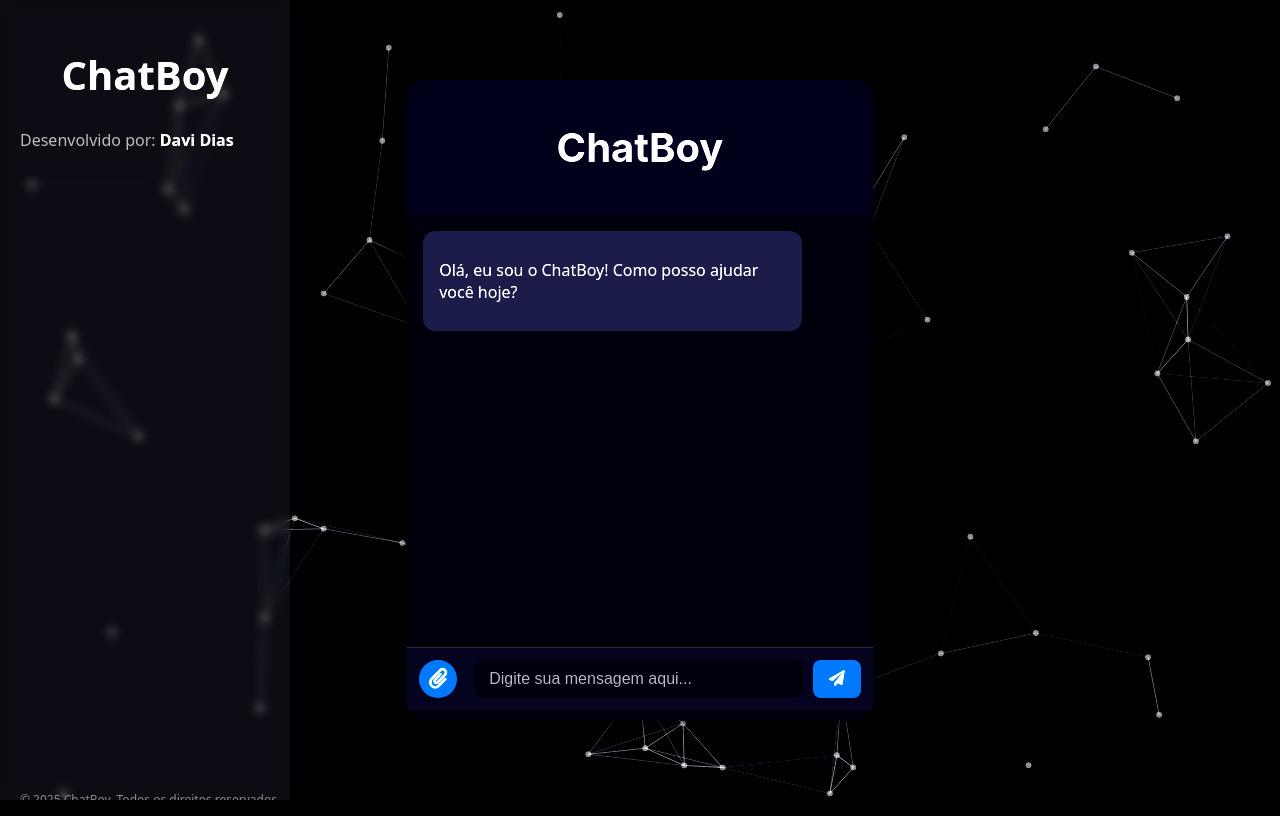
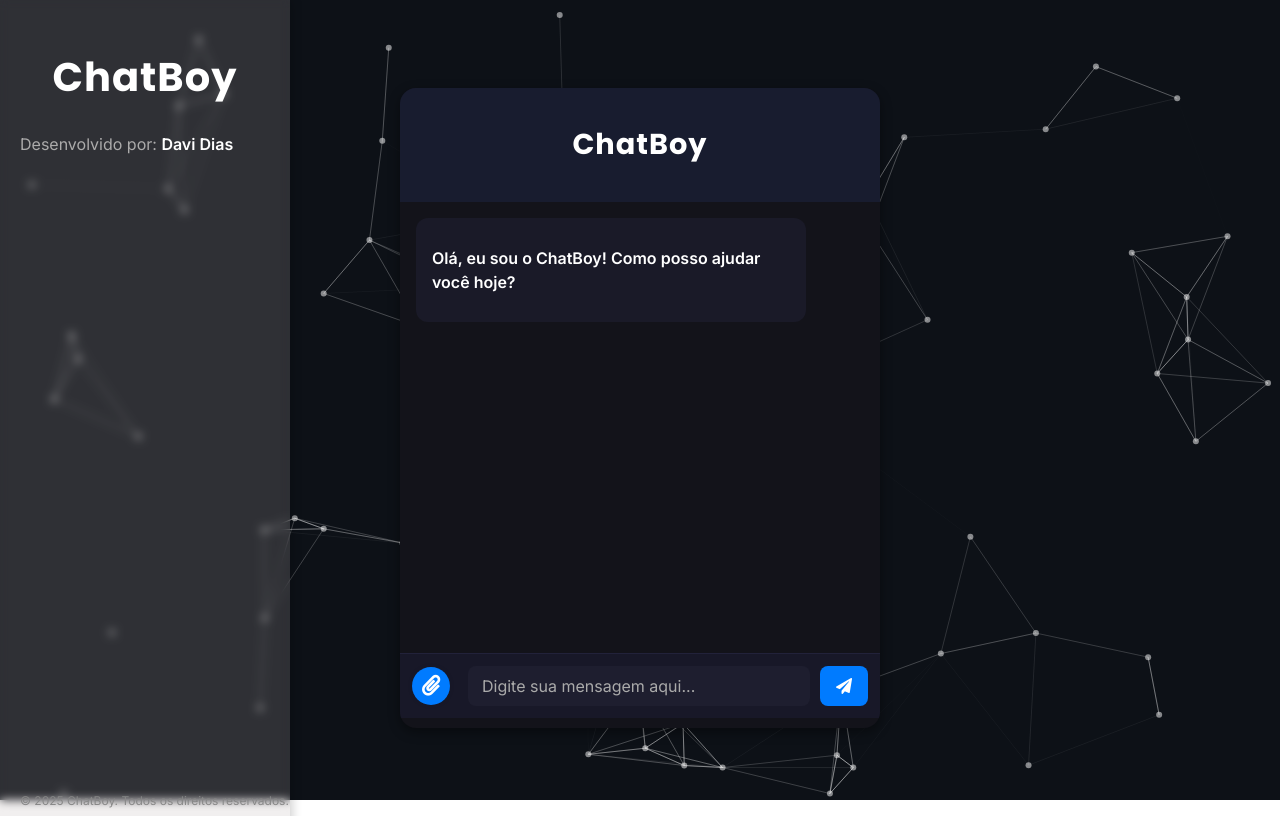
Before and after one commit to davipy-LAB/Chat_boy, a Flask app: page / in a window 1280 px wide. Run offline with Flask 3, Linux system fonts and the light colour scheme; some libraries are stand-ins or nearby versions; some web fonts are replaced.

Commit message:
CHATBOY (1.6.7) GREAT FIXES

```diff
--- a/AI_Chatboy/app.py
+++ b/AI_Chatboy/app.py
@@ -167,7 +167,7 @@
     "te odeio": ["Sinto muito se te decepcionei. O que posso fazer para melhorar?", "Estou aqui para ajudar, não para causar raiva."],
     "oi": ["Olá! Como posso te ajudar?", "Oi! Tudo bem?"],
     "como voce esta": ["Estou bem, obrigado! E você?", "Estou ótimo! 😊"],
-    "qual e seu nome": ["Meu nome é ChatGuy!", "Sou o ChatGuy, seu assistente virtual!"],
+    "qual e seu nome": ["Meu nome é ChatBoy!", "Sou o ChatBoy, seu assistente virtual!"],
     "adeus": ["Até logo!", "Tchau! Volte sempre!"],
     "qual e sua idade": ["Eu nasci em 2025, ainda estou crescendo!", "Tenho poucos meses de vida digital!"],
     "qual e sua comida favorita": ["Adoro pizza!", "Minha comida favorita é pizza!"],
@@ -443,7 +443,6 @@
         "q": query,
         "num": 5,
         "hl": "pt",
-        # "dateRestrict": "y1"
     }
 
     try:
@@ -453,86 +452,23 @@
 
         items = search_results.get("items")
         if items:
-            best_match_info = None
-            earliest_future_date = None
+            markdown_results = []
+            for i, item in enumerate(items, 1):
+                title = item.get("title", "Sem título")
+                link = item.get("link", "#")
+                snippet = item.get("snippet", "")
+                markdown_results.append(
+                    f"**{i}. [{title}]({link})**\n> {snippet}"
+                )
+            markdown_response = (
+                f"🔎 **Resultados para:** `{query}`\n\n"
+                + "\n\n".join(markdown_results)
+                + "\n\nSe quiser mais detalhes, clique nos títulos acima. 😊"
+            )
+            return {"response": markdown_response, "action": "none"}
 
-            # Usar o fuso horário de São Paulo para consistência
-            tz_br = pytz.timezone('America/Sao_Paulo')
-            current_date_br = datetime.now(tz_br).replace(hour=0, minute=0, second=0, microsecond=0)
-
-            for item in items:
-                title = item.get("title", "")
-                snippet = item.get("snippet", "")
-                link = item.get("link", "")
-
-                match_data_completa = re.search(r'(\d{1,2}) de (janeiro|fevereiro|março|abril|maio|junho|julho|agosto|setembro|outubro|novembro|dezembro) de (\d{4})', snippet, re.IGNORECASE)
-                match_mes_ano = re.search(r'(janeiro|fevereiro|março|abril|maio|junho|julho|agosto|setembro|outubro|novembro|dezembro)\s*(?:de)?\s*(\d{4})', snippet, re.IGNORECASE)
-                match_ano = re.search(r'\b(20[2-3][0-9])\b', snippet)
-
-                found_date_str = None
-                parsed_date = None
-
-                meses = {
-                    'janeiro':1, 'fevereiro':2, 'março':3, 'abril':4, 'maio':5, 'junho':6,
-                    'julho':7, 'agosto':8, 'setembro':9, 'outubro':10, 'novembro':11, 'dezembro':12
-                }
-
-                if match_data_completa:
-                    day = int(match_data_completa.group(1))
-                    month_name = match_data_completa.group(2)
-                    year = int(match_data_completa.group(3))
-                    try:
-                        naive_date = datetime(year, meses.get(month_name.lower(), 1), day)
-                        parsed_date = tz_br.localize(naive_date)
-                        found_date_str = match_data_completa.group(0)
-                    except ValueError:
-                        pass
-                elif match_mes_ano:
-                    month_name = match_mes_ano.group(1)
-                    year = int(match_mes_ano.group(2))
-                    naive_date = datetime(year, meses.get(month_name.lower(), 1), 1)
-                    parsed_date = tz_br.localize(naive_date)
-                    found_date_str = match_mes_ano.group(0)
-                elif match_ano:
-                    year = int(match_ano.group(1))
-                    naive_date = datetime(year, 1, 1)
-                    parsed_date = tz_br.localize(naive_date)
-                    found_date_str = match_ano.group(0)
-
-                # Comparar com a data atual no fuso horário correto
-                if parsed_date and parsed_date.replace(hour=0, minute=0, second=0, microsecond=0) >= current_date_br:
-                    if earliest_future_date is None or parsed_date < earliest_future_date:
-                        earliest_future_date = parsed_date
-                        best_match_info = {
-                            "title": title,
-                            "snippet": snippet,
-                            "link": link,
-                            "date_str": found_date_str,
-                            "parsed_date": parsed_date
-                        }
-
-            if best_match_info:
-                clean_query_for_response = query.replace('que ano lança o ', '').replace('data de lançamento ', '').strip()
-
-                # Formata a data para a resposta de forma mais legível
-                if best_match_info['parsed_date'].day != 1 or best_match_info['parsed_date'].month != 1:
-                    formatted_date_response = best_match_info['parsed_date'].strftime("%d de %B de %Y")
-                elif best_match_info['parsed_date'].month != 1:
-                    formatted_date_response = best_match_info['parsed_date'].strftime("%B de %Y")
-                else:
-                    formatted_date_response = best_match_info['parsed_date'].strftime("%Y")
-
-                return {"response": (f"Pelo que encontrei, a previsão de lançamento para '{clean_query_for_response}' é em **{formatted_date_response}**. "
-                                     f"Mais detalhes: {best_match_info['link']}"), "action": "none"}
-
-            if items:
-                first_relevant_snippet = items[0].get('snippet', '')
-                first_relevant_title = items[0].get('title', '')
-                first_relevant_link = items[0].get('link', '')
-                return {"response": (f"Não encontrei uma data de lançamento exata ou futura imediata, mas achei isto: "
-                                     f"'{first_relevant_snippet}' (Fonte: {first_relevant_title}). Veja mais: {first_relevant_link}"), "action": "none"}
-            else:
-                return {"response": "Não encontrei resultados para a sua pesquisa na web no momento.", "action": "none"}
+        else:
+            return {"response": "Não encontrei resultados para a sua pesquisa na web no momento.", "action": "none"}
 
     except requests.exceptions.RequestException as e:
         print(f"Erro ao conectar com a API do Google Search: {e}")
@@ -540,7 +476,6 @@
     except Exception as e:
         print(f"Erro inesperado na pesquisa web: {e}")
         return {"response": "Desculpe, houve um erro ao processar sua pesquisa na web.", "action": "none"}
-
 def get_latest_youtube_video(channel_name_input):
     if not YOUTUBE_API_KEY:
         return {"response": "Desculpe, a funcionalidade do YouTube não está configurada corretamente.", "action": "none"}
--- a/AI_Chatboy/static/css/style_chat.css
+++ b/AI_Chatboy/static/css/style_chat.css
@@ -1,16 +1,17 @@
-/* Definições para o elemento raiz HTML e o Body */
-html, body {
-    margin: 0;
-    padding: 0;
-    height: 100%;
-    background-color: #0d1117;
-    background-size: 400% 400%;
-    animation: gradientMove 15s ease infinite;
-    filter: contrast(120%) brightness(100%);
-    overflow-x: hidden;
+/* Google Fonts: Inter para texto, Poppins para headers */
+
+html, body, body, .chat, .chat-body, .chat-message, .chat-input, .chat-input input, .chat-input button, .sidebar, .sidebar-body, .sidebar-footer, .message-content {
+    font-family: 'Inter', Arial, Helvetica, sans-serif;
 }
 
-/* Estilos para o tsparticles */
+.chat-header,
+.sidebar h1,
+.sidebar-header {
+    font-family: 'Poppins', 'Inter', Arial, Helvetica, sans-serif;
+    font-weight: 700;
+    letter-spacing: 1px;
+}
+
 #tsparticles {
   position: absolute;
   top: 0;
@@ -33,6 +34,7 @@
     align-items: center;
     min-height: 100vh;
     color: #fff;
+    font-family: 'Inter', Arial, Helvetica, sans-serif;
 }
 
 .text {
@@ -52,6 +54,7 @@
     box-shadow: 2px 0 10px rgba(0, 0, 0, 0.2);
     transition: transform 0.3s ease-in-out, background 0.3s ease-in-out, box-shadow 0.3s ease-in-out;
     z-index: 10;
+    font-family: 'Inter', Arial, Helvetica, sans-serif;
 }
 
 .sidebar:hover {
@@ -62,33 +65,38 @@
     color: #fff;
     text-decoration: none;
     font-weight: bold;
+    font-family: 'Inter', Arial, Helvetica, sans-serif;
 }
 
 .sidebar a:hover {
     text-decoration: underline;
 }
 
-.sidebar h1 {
+.sidebar h1,
+.chat-header {
     color: #fff;
-    font-family: system-ui, -apple-system, BlinkMacSystemFont, 'Segoe UI', Roboto, Oxygen, Ubuntu, Cantarell, 'Open Sans', 'Helvetica Neue', sans-serif;
+    font-family: 'Poppins', 'Inter', Arial, Helvetica, sans-serif;
+    font-weight: 700;
+    letter-spacing: 1px;
 }
+
 .sidebar-header {
     text-align: center;
     font-size: 20px;
     font-weight: bold;
-    font-family: system-ui, -apple-system, BlinkMacSystemFont, 'Segoe UI', Roboto, Oxygen, Ubuntu, Cantarell, 'Open Sans', 'Helvetica Neue', sans-serif;
+    font-family: 'Poppins', 'Inter', Arial, Helvetica, sans-serif;
 }
 
 .sidebar-body p {
     margin-top: 10px;
-    font-family: system-ui, -apple-system, BlinkMacSystemFont, 'Segoe UI', Roboto, Oxygen, Ubuntu, Cantarell, 'Open Sans', 'Helvetica Neue', sans-serif;
+    font-family: 'Inter', Arial, Helvetica, sans-serif;
     font-size: 16px;
     color: #acabab;
 }
 
 .sidebar-body {
     margin-top: 20px;
-    font-family: system-ui, -apple-system, BlinkMacSystemFont, 'Segoe UI', Roboto, Oxygen, Ubuntu, Cantarell, 'Open Sans', 'Helvetica Neue', sans-serif;
+    font-family: 'Inter', Arial, Helvetica, sans-serif;
     font-size: 16px;
     color: #333;
 }
@@ -97,7 +105,7 @@
     position: absolute;
     bottom: 20px;
     left: 20px;
-    font-family: system-ui, -apple-system, BlinkMacSystemFont, 'Segoe UI', Roboto, Oxygen, Ubuntu, Cantarell, 'Open Sans', 'Helvetica Neue', sans-serif;
+    font-family: 'Inter', Arial, Helvetica, sans-serif;
     font-size: 12px;
     color: #888;
     z-index: 10;
@@ -117,25 +125,27 @@
     width: 100%;
     max-width: 480px;
     height: 80vh;
-    background-color: #1e1e2f;
+    background-color: #13131a;
     border-radius: 16px;
     overflow: hidden;
     box-shadow: 0 4px 12px rgba(0, 0, 0, 0.4);
     display: flex;
     flex-direction: column;
     margin: 0 auto;
+    font-family: 'Inter', Arial, Helvetica, sans-serif;
 }
 
 /* Header do chat */
 .chat-header {
-    background-color: #13083a;
+    background-color: #181c2f;
     color: #ffffff;
     padding: 16px;
     text-align: center;
-    font-size: 20px;
-    font-weight: 600;
-    font-family: 'Inter', 'Segoe UI', sans-serif;
+    font-size: 0.9rem; /* DIMINUI O HEADER NO PC */
+    font-family: 'Poppins', 'Inter', Arial, Helvetica, sans-serif;
+    font-weight: 700;
     flex-shrink: 0;
+    letter-spacing: 1px;
 }
 
 /* Área de mensagens */
@@ -146,6 +156,7 @@
     display: flex;
     flex-direction: column;
     gap: 12px;
+    font-family: 'Inter', Arial, Helvetica, sans-serif;
 }
 
 /* Mensagens */
@@ -156,32 +167,30 @@
     line-height: 1.5;
     max-width: 80%;
     word-wrap: break-word;
-    font-family: 'Inter', sans-serif;
+    font-family: 'Inter', Arial, Helvetica, sans-serif;
     animation: fadeIn 0.3s ease-out;
 }
 
-/* Mensagem do usuário */
 .chat-message.user {
-    background-color: #2d2d44;
+    background-color: #204060;
     color: #ffffff;
     align-self: flex-end;
 }
 
-/* Mensagem da IA */
 .chat-message.bot {
-    background-color: #3b3b5b;
+    background-color: #1a1a28;
     color: #ffffff;
     align-self: flex-start;
 }
 
-/* Input da mensagem */
 .chat-input {
     padding: 12px;
     display: flex;
     align-items: center;
-    background-color: #2a2a3d;
-    border-top: 1px solid #444;
+    background-color: #181828;
+    border-top: 1px solid #22223a;
     gap: 10px;
+    font-family: 'Inter', Arial, Helvetica, sans-serif;
 }
 
 .chat-input input {
@@ -192,10 +201,12 @@
     background-color: #1e1e2f;
     color: #fff;
     font-size: 16px;
+    font-family: 'Inter', Arial, Helvetica, sans-serif;
 }
 
 .chat-input input::placeholder {
     color: #aaa;
+    font-family: 'Inter', Arial, Helvetica, sans-serif;
 }
 
 .chat-input input:focus {
@@ -212,6 +223,7 @@
     font-size: 16px;
     cursor: pointer;
     transition: background 0.3s ease, transform 0.2s ease;
+    font-family: 'Inter', Arial, Helvetica, sans-serif;
 }
 
 .chat-input button:hover {
@@ -221,18 +233,19 @@
 
 .chat-message.user .message-content {
     text-align: left;
-    font-weight: bold;
-    font: 1em system-ui, -apple-system, BlinkMacSystemFont, 'Segoe UI', Roboto, Oxygen, Ubuntu, Cantarell, 'Open Sans', 'Helvetica Neue', sans-serif;
+    font-weight: 600;
+    font-family: 'Inter', Arial, Helvetica, sans-serif;
 }
 
 .chat-message.bot .message-content {
-    text-align: flex-end;
-    font-weight: bold;
-    font: 1em system-ui, -apple-system, BlinkMacSystemFont, 'Segoe UI', Roboto, Oxygen, Ubuntu, Cantarell, 'Open Sans', 'Helvetica Neue', sans-serif;
+    text-align: left;
+    font-weight: 600;
+    font-family: 'Inter', Arial, Helvetica, sans-serif;
 }
 
 .message-content {
-    font: 1em system-ui, -apple-system, BlinkMacSystemFont, 'Segoe UI', Roboto, Oxygen, Ubuntu, Cantarell, 'Open Sans', 'Helvetica Neue', sans-serif;
+    font-family: 'Inter', Arial, Helvetica, sans-serif;
+    font-size: 1em;
 }
 
 /* --- ESTILOS DO OVERLAY --- */
@@ -255,40 +268,35 @@
 }
 
 /* --- MEDIA QUERIES PARA RESPONSIVIDADE --- */
-
-/* Telas menores (tablets e celulares grandes) - até 768px */
 @media (max-width: 768px) {
     .sidebar {
         transform: translateX(-100%);
         width: 250px;
         box-shadow: none;
     }
-
     .sidebar.active {
         transform: translateX(0);
         box-shadow: 2px 0 10px rgba(0, 0, 0, 0.4);
     }
-
     .menu-button {
         display: none !important;
     }
-
     .container {
         width: 100%;
         height: 100vh;
     }
-
     .chat {
         width: 90%;
         max-width: 500px;
         height: 90vh;
         border-radius: 10px;
     }
-
     .chat-body {
         height: calc(90vh - 120px);
     }
-
+    .chat-header {
+        font-size: 1.5rem;
+    }
     .chat-input {
         flex-direction: row !important;
         align-items: center;
@@ -312,35 +320,32 @@
     }
 }
 
-/* Telas MUITO pequenas (celulares pequenos) - até 480px */
 @media (max-width: 480px) {
     .chat {
         width: 98%;
         border-radius: 10px;
         height: 95vh;
     }
-
     .chat-body {
         height: calc(95vh - 120px);
     }
-
     .chat-message {
         font-size: 0.9rem;
         padding: 8px;
     }
-
     .sidebar {
         width: 180px;
         transform: translateX(-100%);
         padding: 10px;
         box-shadow: none;
     }
-
     .sidebar.active {
         transform: translateX(0);
         box-shadow: 2px 0 10px rgba(0, 0, 0, 0.4);
     }
-
+    .chat-header {
+        font-size: 1.1rem;
+    }
     .chat-input {
         flex-direction: row !important;
         align-items: center;
@@ -353,14 +358,12 @@
     }
 }
 
-/* Telas menores que 360px (smartphones muito pequenos) */
 @media (max-width: 360px) {
     .chat {
         width: 100%;
         height: 100vh;
         border-radius: 0;
     }
-
     .chat-header, .chat-message, .chat-input input, .chat-input button {
         font-size: 14px;
     }
@@ -377,7 +380,6 @@
 }
 
 /* CSS Botâo de upload */
-/* Botão de upload de Excel com ícone, redondo e à esquerda do input */
 #uploadForm {
     display: flex;
     align-items: center;
--- a/AI_Chatboy/templates/index.html
+++ b/AI_Chatboy/templates/index.html
@@ -15,6 +15,7 @@
     <link rel="icon" href="https://example.com/favicon.png">
     <link href="https://fonts.googleapis.com/css2?family=Poppins:wght@300;400;600&display=swap" rel="stylesheet">
     <script src="https://cdn.jsdelivr.net/npm/marked/marked.min.js"></script>
+    <link href="https://fonts.googleapis.com/css2?family=Inter:wght@400;600&family=Poppins:wght@700&display=swap" rel="stylesheet">
 </head>
 <body>
     <div id="tsparticles"></div>
```
